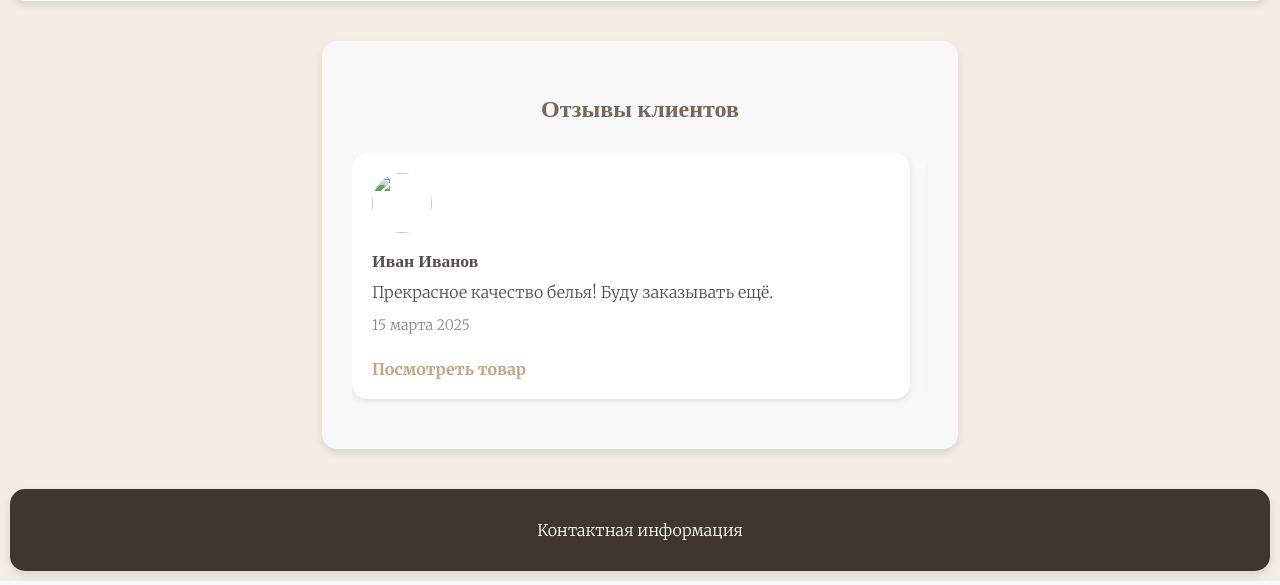
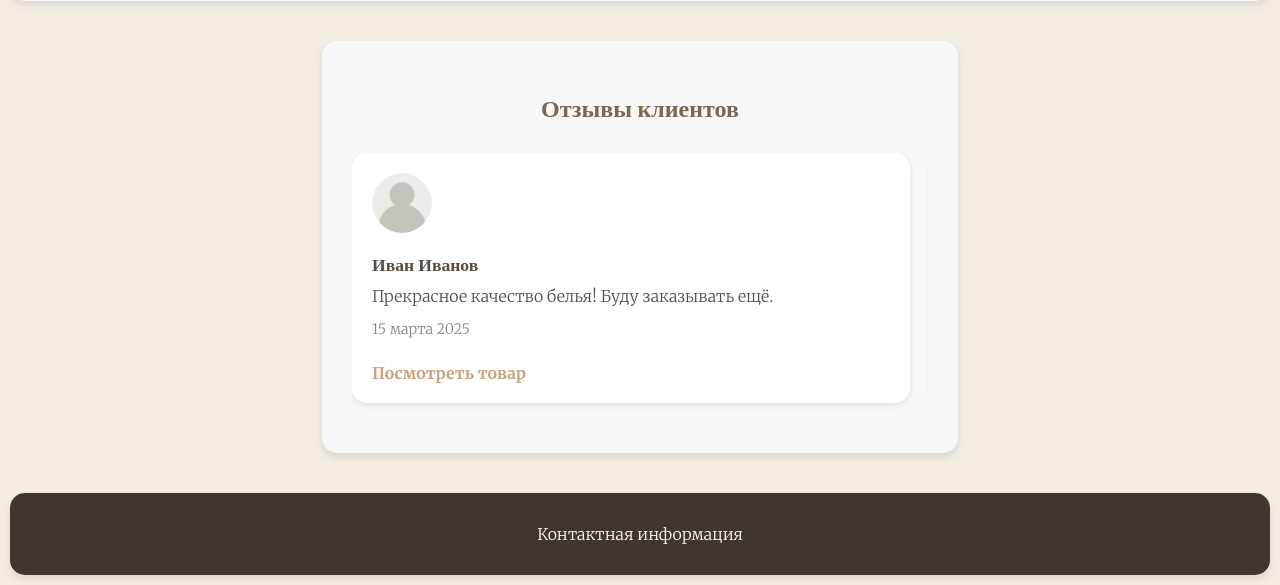
Before and after one commit to Crucio-o/pr, a PHP site: page / in a window 1280 px wide. Shown: the part 1958-2543 px from the top of the page. Run offline with PHP 8.4, Linux system fonts and the light colour scheme; data comes from the database, SQL or seed files in the repository.

Commit message:
Update index.php

```diff
--- a/index.php
+++ b/index.php
@@ -121,7 +121,7 @@ require 'db.php';
     <h2>Отзывы клиентов</h2>
     <div class="reviews-slider">
         <div class="review-slide">
-            <img src="">
+            <img src="img/icon.png">
             <div class="review-content">
                 <h3>Иван Иванов</h3>
                 <p class="review-text">Прекрасное качество белья! Буду заказывать ещё.</p>
@@ -130,7 +130,7 @@ require 'db.php';
             </div>
         </div>
         <div class="review-slide">
-            <img src="">
+        <img src="img/icon.png">
             <div class="review-content">
                 <h3>Сергей Смирнов</h3>
                 <p class="review-text">Доставили быстро, всё как на фото. Очень доволен покупкой.</p>
@@ -139,7 +139,7 @@ require 'db.php';
             </div>
         </div>
         <div class="review-slide">
-            <img src="">
+        <img src="img/icon.png">
             <div class="review-content">
                 <h3>Ирина Кузнецова</h3>
                 <p class="review-text">Цвета невероятные, ткань приятная. Спасибо за уют!</p>
@@ -148,7 +148,7 @@ require 'db.php';
             </div>
         </div>
         <div class="review-slide">
-            <img src="">
+        <img src="img/icon.png">
             <div class="review-content">
                 <h3>Максим </h3>
                 <p class="review-text">Цвета невероятные, ткань приятная. Спасибо за уют!</p>
@@ -160,7 +160,9 @@ require 'db.php';
 </section>
 
 <footer>
+    <div id="contacts">
         <p>Контактная информация</p>
+    </div>
 </footer>
 
     <script>
@@ -212,7 +214,6 @@ require 'db.php';
         }
     });
 });
-
     </script>
 </body>
 </html>
```
